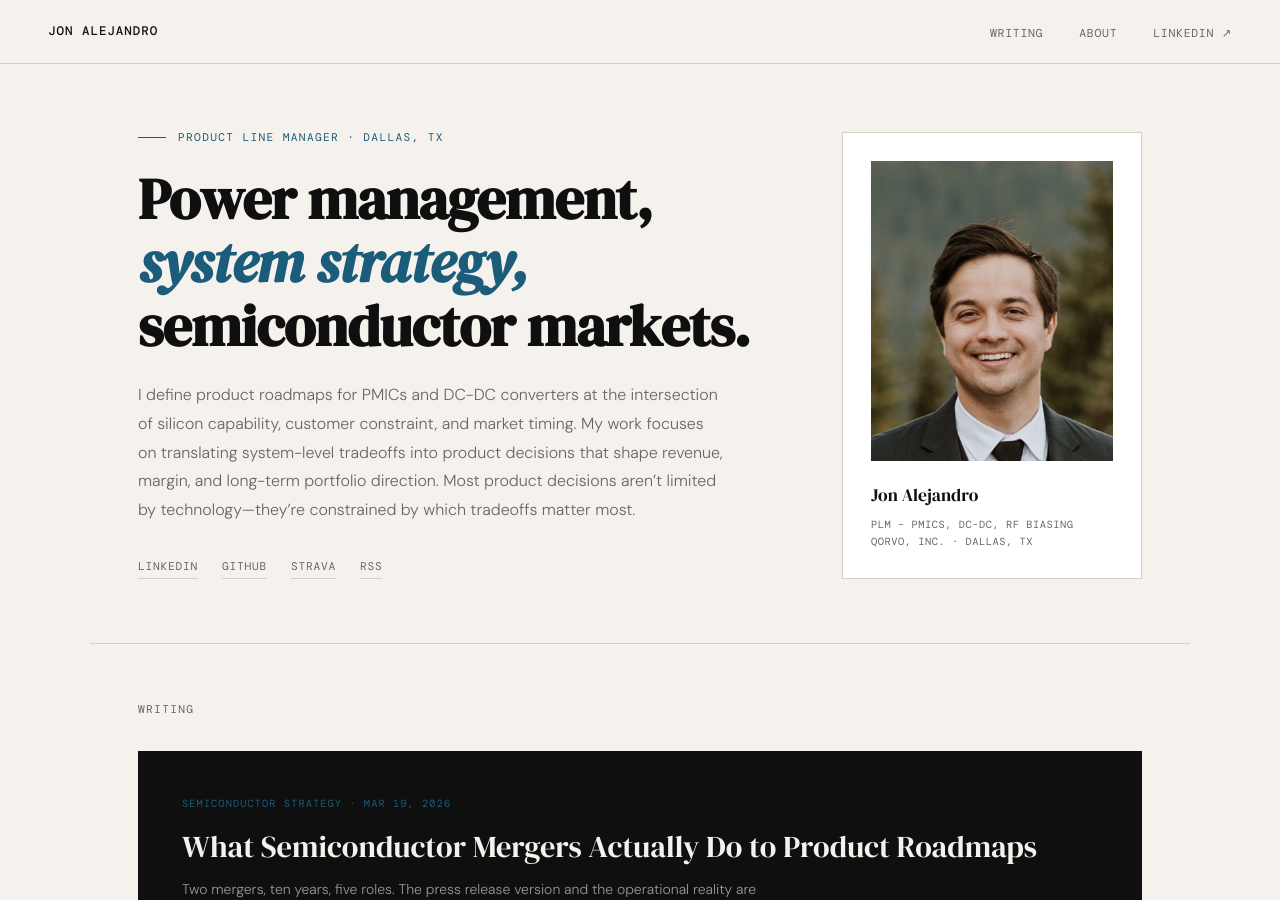
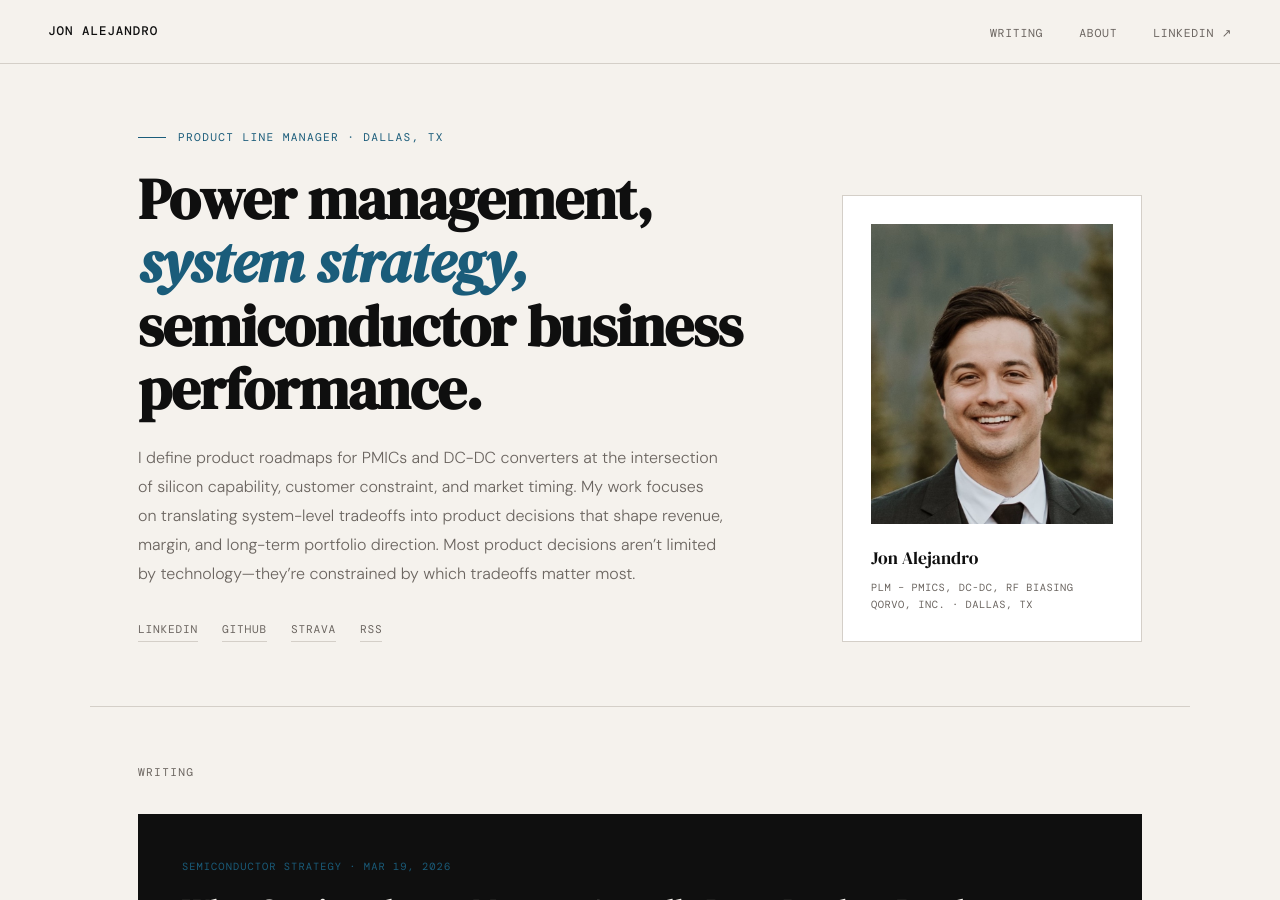
Before and after one commit to jonalejandro/jonalejandro.github.io, a Jekyll site: the page built from index.html, in a window 1280 px wide and 900 px high. Built offline with Jekyll 4.4.1, drawn with Linux system fonts in a browser that asks for light colours.

Commit message:
Update index.html

```diff
--- a/index.html
+++ b/index.html
@@ -195,7 +195,7 @@ layout: none
 <section class="hero">
   <div class="hero-left">
     <div class="hero-eyebrow">Product Line Manager · Dallas, TX</div>
-    <h1>Power management,<br><em>system strategy,</em><br>semiconductor markets.</h1>
+    <h1>Power management,<br><em>system strategy,</em><br>semiconductor business performance.</h1>
     <p class="hero-bio">
       I define product roadmaps for PMICs and DC-DC converters at the intersection of silicon capability, customer constraint, and market timing. My work focuses on translating system-level tradeoffs into product decisions that shape revenue, margin, and long-term portfolio direction. Most product decisions aren’t limited by technology—they’re constrained by which tradeoffs matter most.</p>
     <div class="hero-links">
```
